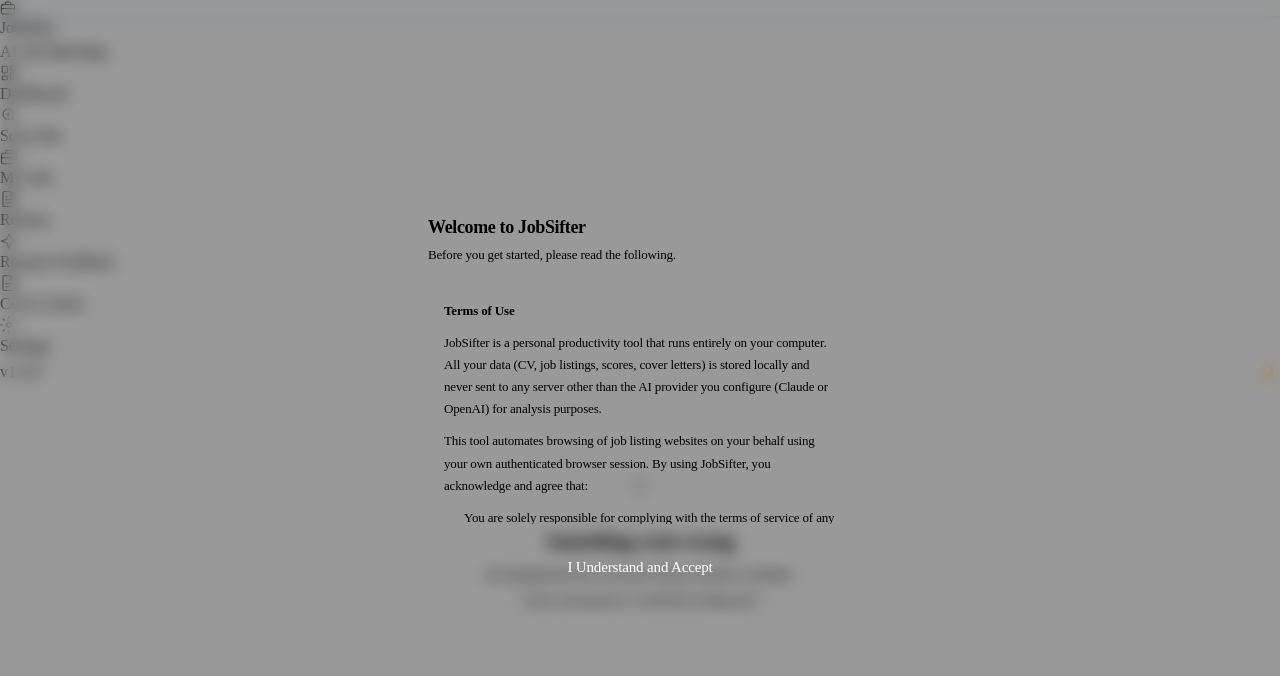
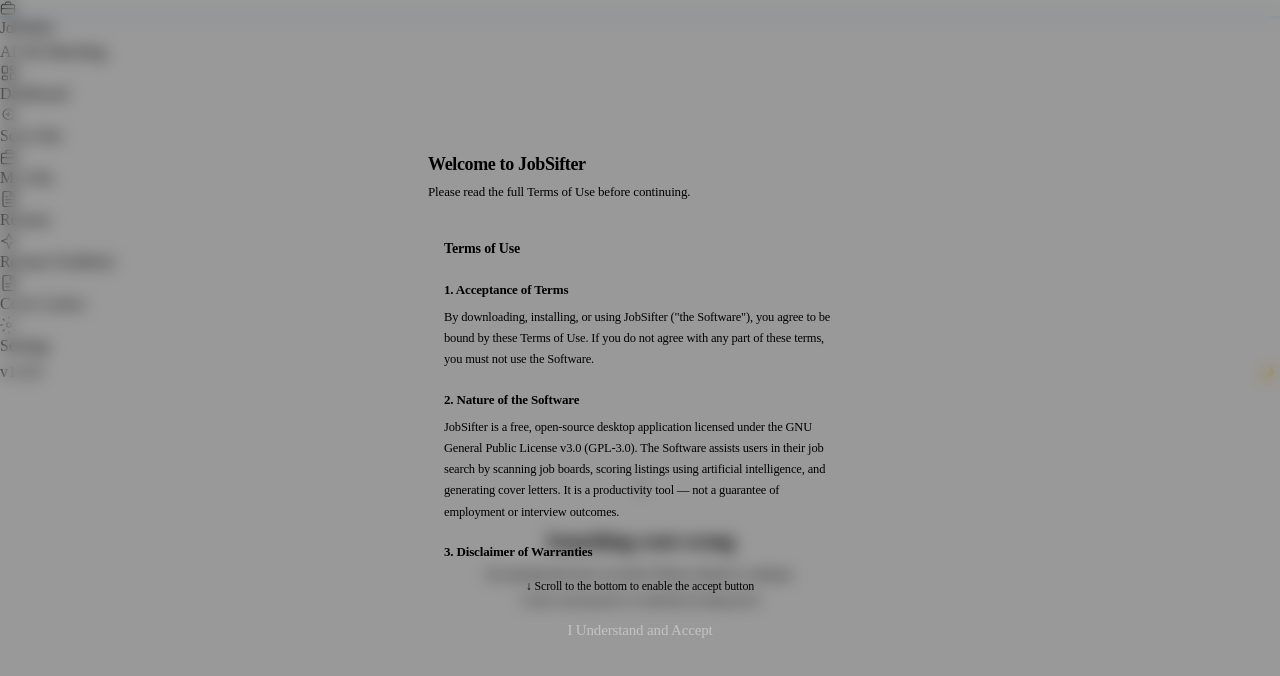
Before and after one commit to markusj87/jobsifter, a React (Vite) app in the folder src/renderer/: page / in a window 1280 px wide. Shown: the top 676 px of the page. Built offline with nearby package versions, Linux system fonts and the light colour scheme.

Commit message:
Update App.tsx

```diff
--- a/src/renderer/src/App.tsx
+++ b/src/renderer/src/App.tsx
@@ -1,4 +1,4 @@
-import { useState } from 'react'
+import { useState, useRef, useCallback } from 'react'
 import { HashRouter, Routes, Route } from 'react-router-dom'
 import { ToastProvider } from './components/Toast'
 import { ThemeProvider } from './components/ThemeProvider'
@@ -16,43 +16,140 @@
 import CoverLetterEdit from './pages/CoverLetterEdit'
 import Settings from './pages/Settings'
 
+const TERMS_VERSION = 'v2'
+const TERMS_KEY = `jobsifter-terms-accepted-${TERMS_VERSION}`
+
+const h3Style = { margin: '18px 0 6px 0', fontWeight: 700, fontSize: '13px', color: 'var(--color-text-primary)' } as const
+const pStyle = { margin: '0 0 10px 0' } as const
+const ulStyle = { margin: '0 0 10px 0', paddingLeft: '20px' } as const
+const liStyle = { marginBottom: '6px' } as const
+
 function DisclaimerDialog({ onAccept }: { onAccept: () => void }) {
+  const [hasScrolledToBottom, setHasScrolledToBottom] = useState(false)
+  const scrollRef = useRef<HTMLDivElement>(null)
+
+  const handleScroll = useCallback(() => {
+    const el = scrollRef.current
+    if (!el) return
+    const atBottom = el.scrollHeight - el.scrollTop - el.clientHeight < 20
+    if (atBottom) setHasScrolledToBottom(true)
+  }, [])
+
   return (
     <Dialog
       open={true}
-      onClose={onAccept}
+      onClose={() => {}}
       title="Welcome to JobSifter"
-      description="Before you get started, please read the following."
+      description="Please read the full Terms of Use before continuing."
       closeOnBackdrop={false}
     >
-      <div style={{
-        padding: '16px', borderRadius: 'var(--radius-md)',
-        background: 'var(--color-surface)', border: '1px solid var(--color-border-light)',
-        fontSize: '13px', color: 'var(--color-text-secondary)', lineHeight: 1.7,
-        maxHeight: '240px', overflowY: 'auto', marginBottom: '20px'
-      }}>
-        <p style={{ margin: '0 0 10px 0', fontWeight: 600, color: 'var(--color-text-primary)' }}>Terms of Use</p>
-        <p style={{ margin: '0 0 10px 0' }}>
-          JobSifter is a personal productivity tool that runs entirely on your computer. All your data (CV, job listings, scores, cover letters) is stored locally and never sent to any server other than the AI provider you configure (Claude or OpenAI) for analysis purposes.
+      <div
+        ref={scrollRef}
+        onScroll={handleScroll}
+        style={{
+          padding: '16px', borderRadius: 'var(--radius-md)',
+          background: 'var(--color-surface)', border: '1px solid var(--color-border-light)',
+          fontSize: '12.5px', color: 'var(--color-text-secondary)', lineHeight: 1.7,
+          maxHeight: '340px', overflowY: 'auto', marginBottom: '16px'
+        }}
+      >
+        <p style={{ ...pStyle, fontWeight: 600, fontSize: '14px', color: 'var(--color-text-primary)' }}>Terms of Use</p>
+
+        <p style={h3Style}>1. Acceptance of Terms</p>
+        <p style={pStyle}>
+          By downloading, installing, or using JobSifter (&quot;the Software&quot;), you agree to be bound by these Terms of Use. If you do not agree with any part of these terms, you must not use the Software.
         </p>
-        <p style={{ margin: '0 0 10px 0' }}>
-          This tool automates browsing of job listing websites on your behalf using your own authenticated browser session. By using JobSifter, you acknowledge and agree that:
+
+        <p style={h3Style}>2. Nature of the Software</p>
+        <p style={pStyle}>
+          JobSifter is a free, open-source desktop application licensed under the GNU General Public License v3.0 (GPL-3.0). The Software assists users in their job search by scanning job boards, scoring listings using artificial intelligence, and generating cover letters. It is a productivity tool — not a guarantee of employment or interview outcomes.
         </p>
-        <ul style={{ margin: '0 0 10px 0', paddingLeft: '20px' }}>
-          <li style={{ marginBottom: '6px' }}>You are solely responsible for complying with the terms of service of any third-party platforms you access through this tool.</li>
-          <li style={{ marginBottom: '6px' }}>You will use this tool for personal job search purposes only, not for data collection, commercial scraping, or any other purpose that violates platform terms.</li>
-          <li style={{ marginBottom: '6px' }}>You are responsible for monitoring your own AI API usage and associated costs.</li>
-          <li style={{ marginBottom: '6px' }}>The developers of JobSifter provide no guarantees and accept no liability for how this software is used.</li>
+
+        <p style={h3Style}>3. Disclaimer of Warranties</p>
+        <p style={pStyle}>
+          The Software is provided <strong>&quot;as is&quot; and &quot;as available&quot;</strong>, without warranty of any kind, express or implied, including but not limited to the warranties of merchantability, fitness for a particular purpose, and non-infringement. The developers make no warranty that:
+        </p>
+        <ul style={ulStyle}>
+          <li style={liStyle}>The Software will meet your specific requirements</li>
+          <li style={liStyle}>The Software will be uninterrupted, timely, secure, or error-free</li>
+          <li style={liStyle}>The results obtained (including AI-generated match scores, cover letters, and resume feedback) will be accurate, complete, or reliable</li>
+          <li style={liStyle}>Any job board scraping functionality will continue to work as third-party websites may change their structure at any time</li>
         </ul>
+
+        <p style={h3Style}>4. AI Services &amp; API Cost Responsibility</p>
+        <p style={pStyle}>
+          JobSifter integrates with third-party AI services, including but not limited to OpenAI and Anthropic (Claude). To use these AI features, you must provide your own API keys and maintain your own accounts with these providers.
+        </p>
+        <ul style={ulStyle}>
+          <li style={liStyle}>The token usage and cost estimates displayed within JobSifter are <strong>approximations only</strong>. They may not reflect current pricing, actual billed amounts, or exact token counts.</li>
+          <li style={liStyle}>You are <strong>solely responsible</strong> for monitoring your API usage, token consumption, and associated costs on your OpenAI, Anthropic, or any other AI provider account.</li>
+          <li style={liStyle}>The developers of JobSifter are <strong>not liable</strong> for any charges, overages, or unexpected costs incurred through your use of third-party API services.</li>
+          <li style={liStyle}>We strongly recommend setting spending limits and usage alerts directly on your AI provider accounts.</li>
+        </ul>
+
+        <p style={h3Style}>5. Limitation of Liability</p>
+        <p style={pStyle}>
+          In no event shall the developers, contributors, or copyright holders of JobSifter be liable for any direct, indirect, incidental, special, consequential, or exemplary damages (including, but not limited to, loss of data, loss of profits, procurement of substitute goods or services, or business interruption) however caused and on any theory of liability, whether in contract, strict liability, or tort (including negligence or otherwise) arising in any way out of the use of this Software, even if advised of the possibility of such damage.
+        </p>
+
+        <p style={h3Style}>6. User Responsibility</p>
+        <p style={pStyle}>You are solely responsible for:</p>
+        <ul style={ulStyle}>
+          <li style={liStyle}>How you use the Software and any actions you take based on its output</li>
+          <li style={liStyle}>Verifying the accuracy and appropriateness of AI-generated content before using it in job applications</li>
+          <li style={liStyle}>Complying with the terms of service of any job boards you access through the Software</li>
+          <li style={liStyle}>Using this tool for personal job search purposes only, not for data collection, commercial scraping, or any purpose that violates platform terms</li>
+          <li style={liStyle}>Safeguarding your API keys and not sharing them with unauthorized parties</li>
+          <li style={liStyle}>Ensuring your use of the Software complies with applicable local, national, and international laws and regulations</li>
+        </ul>
+
+        <p style={h3Style}>7. Data &amp; Privacy</p>
+        <p style={pStyle}>
+          JobSifter runs entirely on your local machine. We do not collect, transmit, or store any of your personal data, resumes, job search activity, or API keys. All data remains on your device.
+        </p>
+        <p style={pStyle}>
+          However, when you use AI features, your data (such as resume text and job descriptions) is sent to the third-party AI provider you have configured (e.g., OpenAI or Anthropic) according to their respective privacy policies and terms of service. You should review these policies independently.
+        </p>
+
+        <p style={h3Style}>8. AI-Generated Content</p>
+        <p style={pStyle}>
+          Content generated by AI features (including cover letters, match scores, and resume feedback) is machine-generated and may contain inaccuracies, biases, or errors. This content should be treated as a starting point and reviewed, edited, and validated by you before use. The developers are not responsible for the quality, accuracy, or consequences of using AI-generated content.
+        </p>
+
+        <p style={h3Style}>9. Open Source License</p>
+        <p style={pStyle}>JobSifter is released under the GNU General Public License v3.0. This means:</p>
+        <ul style={ulStyle}>
+          <li style={liStyle}>You are free to use, modify, and distribute the Software</li>
+          <li style={liStyle}>Any modified versions must also be released under GPL-3.0</li>
+          <li style={liStyle}>The Software comes with no warranty, as stated in the GPL-3.0 license</li>
+        </ul>
+
+        <p style={h3Style}>10. Third-Party Services</p>
+        <p style={pStyle}>
+          JobSifter interacts with third-party services including job boards (LinkedIn, Indeed, Platsbanken, RemoteOK) and AI providers (OpenAI, Anthropic). These services have their own terms of use and privacy policies. The developers of JobSifter have no control over, and assume no responsibility for, the content, policies, or practices of any third-party services.
+        </p>
+
+        <p style={h3Style}>11. Changes to These Terms</p>
         <p style={{ margin: 0 }}>
-          Use this tool responsibly. Respect rate limits and terms of service of the platforms you interact with.
+          We reserve the right to modify these Terms of Use at any time. Changes will be presented to you upon next launch. Continued use of the Software after changes constitutes acceptance of the revised terms.
         </p>
       </div>
 
+      {!hasScrolledToBottom && (
+        <p style={{ fontSize: '12px', color: 'var(--color-text-tertiary)', textAlign: 'center', margin: '0 0 12px 0' }}>
+          ↓ Scroll to the bottom to enable the accept button
+        </p>
+      )}
+
       <button
         onClick={onAccept}
+        disabled={!hasScrolledToBottom}
         className="pill-button pill-button-primary"
-        style={{ fontSize: '15px', padding: '12px 32px', width: '100%' }}
+        style={{
+          fontSize: '15px', padding: '12px 32px', width: '100%',
+          opacity: hasScrolledToBottom ? 1 : 0.4,
+          cursor: hasScrolledToBottom ? 'pointer' : 'not-allowed'
+        }}
       >
         I Understand and Accept
       </button>
@@ -62,11 +159,11 @@
 
 export default function App() {
   const [disclaimerAccepted, setDisclaimerAccepted] = useState(() => {
-    return localStorage.getItem('jobsifter-disclaimer-accepted') === 'true'
+    return localStorage.getItem(TERMS_KEY) === 'true'
   })
 
   const handleAccept = () => {
-    localStorage.setItem('jobsifter-disclaimer-accepted', 'true')
+    localStorage.setItem(TERMS_KEY, 'true')
     setDisclaimerAccepted(true)
   }
 
```
